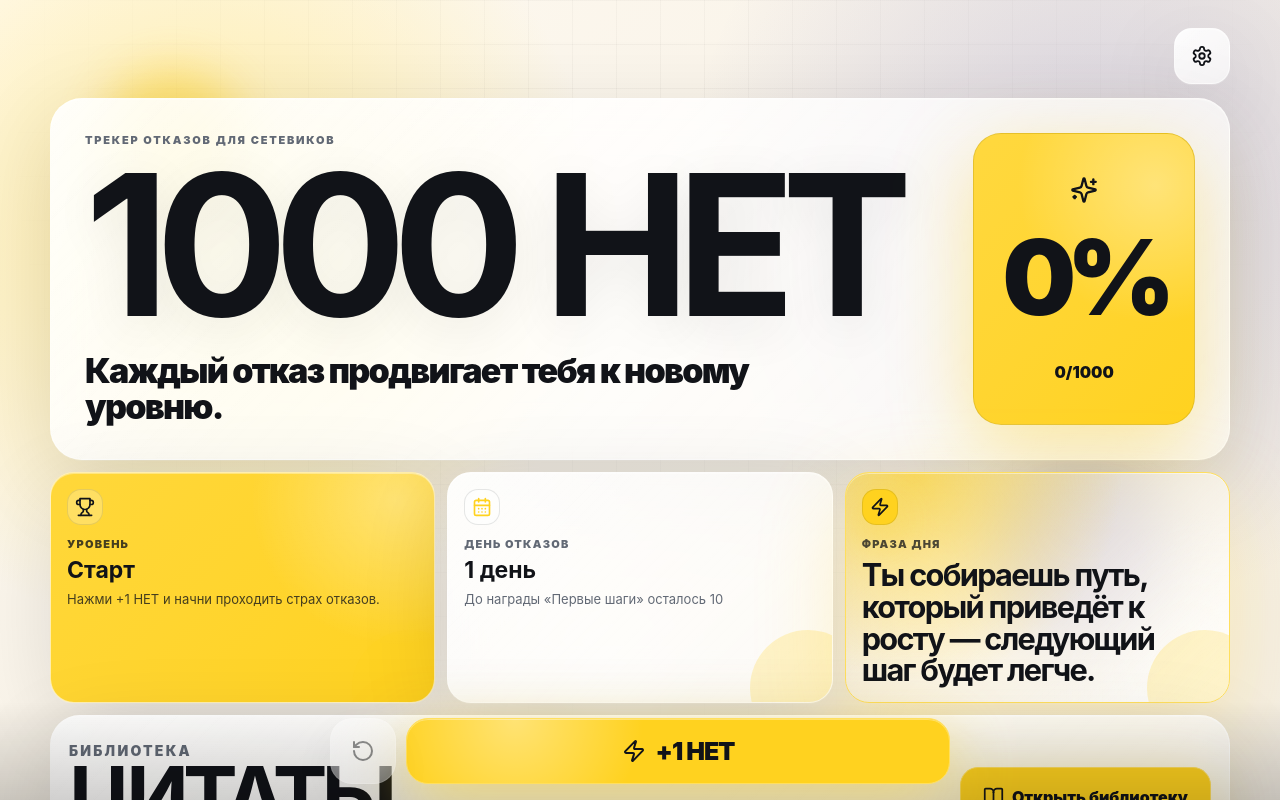
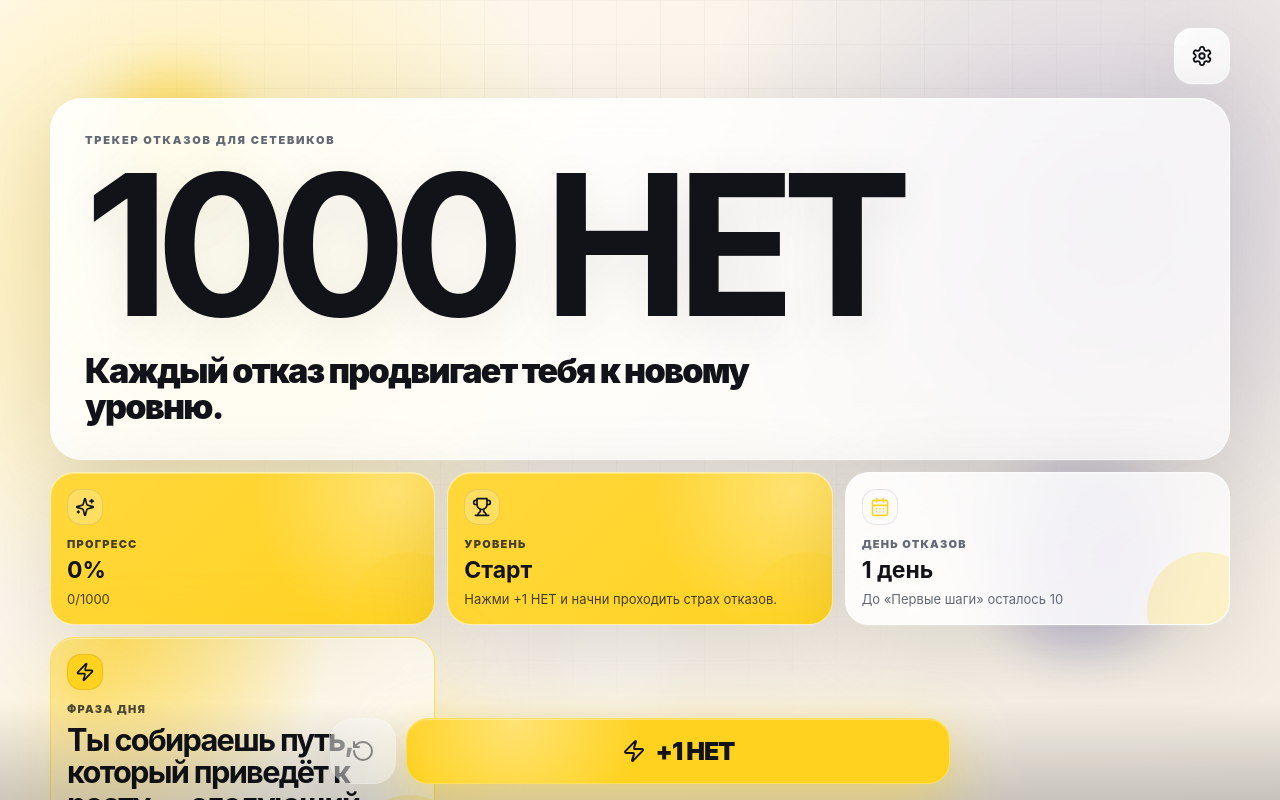
Before and after one commit to Iliavsevolodov/1000net, a React (Vite) app: page / in a window 1280 px wide. Shown: the top 800 px of the page. Built offline with nearby package versions, Linux system fonts and the light colour scheme.

Commit message:
Move progress into compact dashboard row

```diff
--- a/src/App.tsx
+++ b/src/App.tsx
@@ -403,15 +403,16 @@ function App() {
           <h1>1000 НЕТ</h1>
           <p className="hero__text">Каждый отказ продвигает тебя к новому уровню.</p>
         </div>
-
-        <div className="hero__progress">
-          <Sparkles className="hero__progress-icon" size={28} />
-          <span>{progressPercent}%</span>
-          <p>{state.noCount}/1000</p>
-        </div>
       </section>
 
       <section className="dashboard" aria-label="Дашборд прогресса">
+        <article className="card card--progress card--accent">
+          <div className="card__icon"><Sparkles size={20} /></div>
+          <span>Прогресс</span>
+          <strong>{progressPercent}%</strong>
+          <p>{state.noCount}/1000</p>
+        </article>
+
         <article className="card card--accent card--level">
           <div className="card__icon"><Trophy size={20} /></div>
           <span>Уровень</span>
@@ -423,7 +424,7 @@ function App() {
           <div className="card__icon"><CalendarDays size={20} /></div>
           <span>День отказов</span>
           <strong>{daysFromStart} день</strong>
-          <p>{nextLevel ? `До награды «${nextLevel.title}» осталось ${nextLevel.threshold - state.noCount}` : 'Все награды открыты.'}</p>
+          <p>{nextLevel ? `До «${nextLevel.title}» осталось ${nextLevel.threshold - state.noCount}` : 'Все награды открыты.'}</p>
         </article>
 
         <article className="card card--quote card--wide">
```
